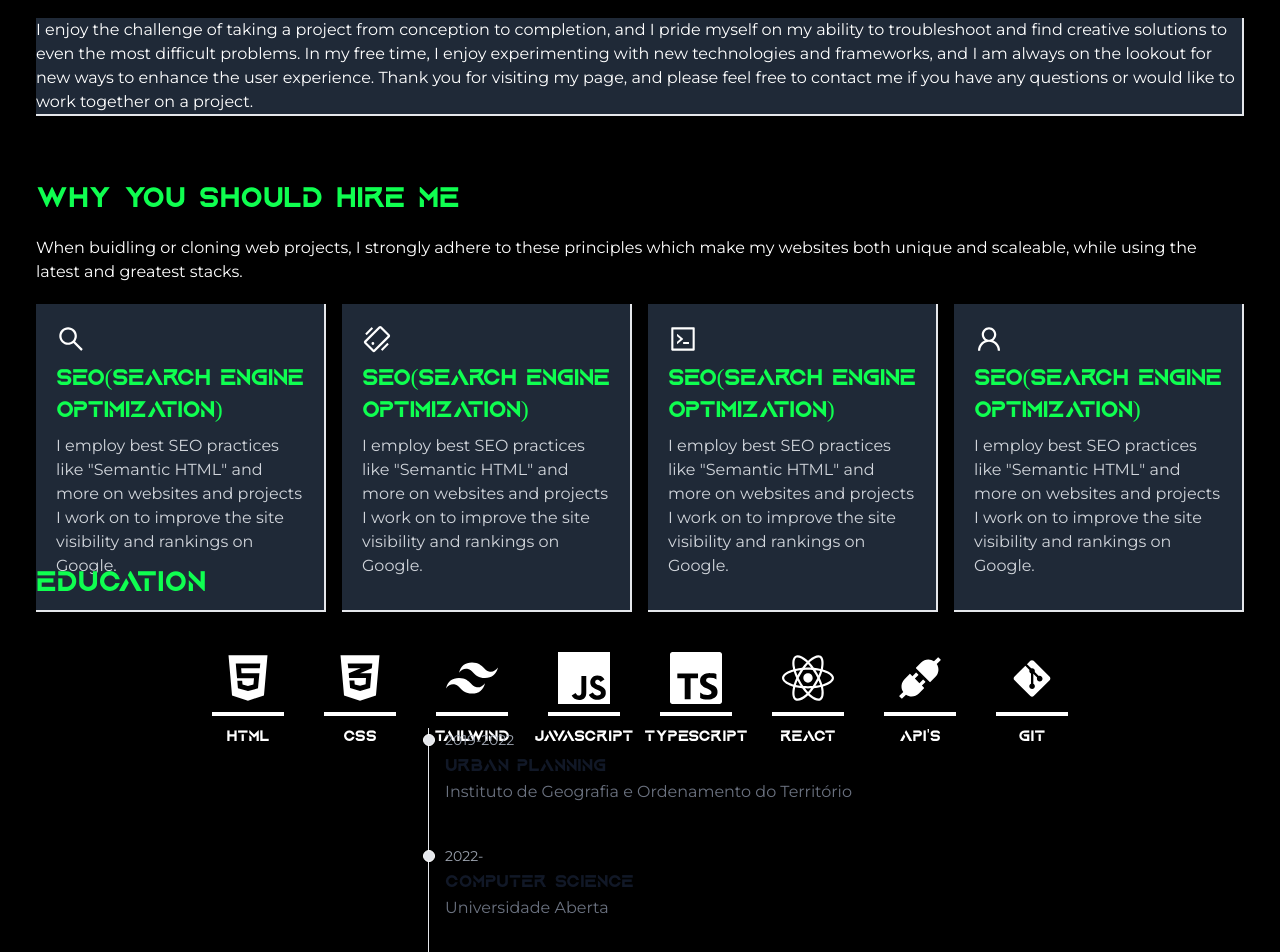
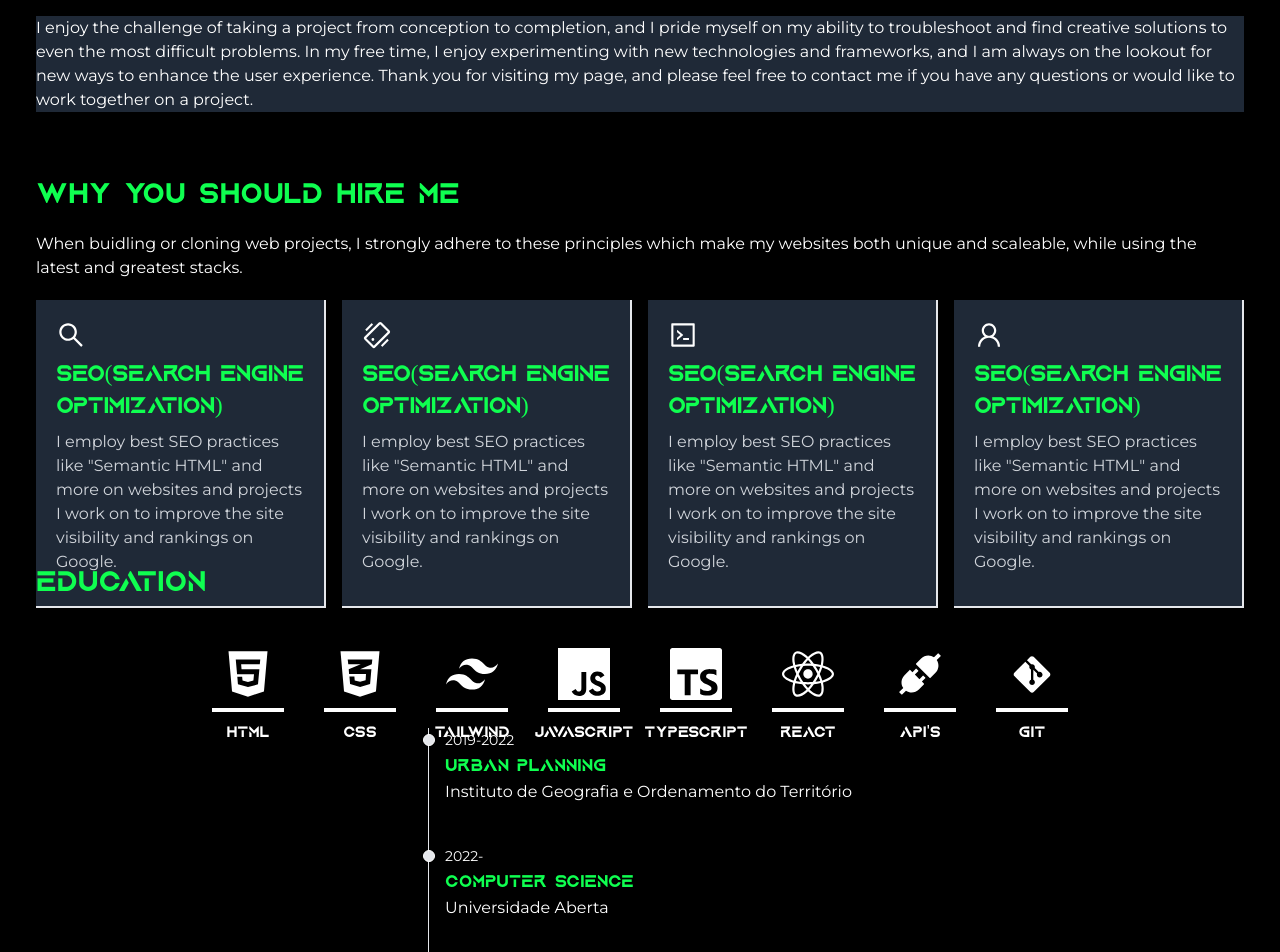
Before and after one commit to Egomessss/Edmilson-s-Portfolio, a React (Vite) app: page / in a window 1280 px wide. Shown: the part 1132-2084 px from the top of the page. Built offline with nearby package versions, Linux system fonts and the light colour scheme.

Commit message:
changes to text color and spacing

```diff
--- a/src/components/About.tsx
+++ b/src/components/About.tsx
@@ -8,7 +8,7 @@ function About() {
     <div className="h-screen">
       <h2 className="text-3xl mb-8">About Me</h2>
       <div className=" flex flex-col gap-8">
-        <div className="bg-gray-800  border-b-2 border-r-2">
+        <div className="bg-gray-800">
           <p>
             Hi there! I'm Edmilson, a front-end developer from Lisbon, Portugal
             who has passion for problem-solving and creating beautiful and
@@ -22,7 +22,7 @@ function About() {
           </p>
         </div>
         <br />
-        <div className="bg-gray-800  border-b-2 border-r-2">
+        <div className="bg-gray-800">
           <p>
             I enjoy the challenge of taking a project from conception to
             completion, and I pride myself on my ability to troubleshoot and
--- a/src/components/Contacts.tsx
+++ b/src/components/Contacts.tsx
@@ -28,7 +28,7 @@ function Contacts() {
                   className="peer block w-full appearance-none border-0 border-b  bg-transparent py-2.5 px-0 text-md white focus:border-neongreen focus:outline-none focus:ring-0"
                   placeholder=" "
                 />
-                <label className="absolute top-3 -z-10 origin-[0] -translate-y-6 scale-75 transform text-md text-white duration-300 peer-placeholder-shown:translate-y-0 peer-placeholder-shown:scale-100 peer-focus:left-0 peer-focus:-translate-y-6 peer-focus:scale-75 peer-focus:text-neongreen peer-focus:dark:text-neongreen">
+                <label className="absolute top-3 -z-10 origin-[0] -translate-y-6 scale-75 transform text-md duration-300 peer-placeholder-shown:translate-y-0 peer-placeholder-shown:scale-100 peer-focus:left-0 peer-focus:-translate-y-6 peer-focus:scale-75 peer-focus:text-neongreen peer-focus:dark:text-neongreen">
                   Your name
                 </label>
               </div>
@@ -39,7 +39,7 @@ function Contacts() {
                   className="peer block w-full appearance-none border-0 border-b  bg-transparent py-2.5 px-0 text-md white focus:border-neongreen focus:outline-none focus:ring-0"
                   placeholder=" "
                 />
-                <label className="absolute top-3 -z-10 origin-[0] -translate-y-6 scale-75 transform text-md text-white duration-300 peer-placeholder-shown:translate-y-0 peer-placeholder-shown:scale-100 peer-focus:left-0 peer-focus:-translate-y-6 peer-focus:scale-75 peer-focus:text-neongreen peer-focus:dark:text-neongreen">
+                <label className="absolute top-3 -z-10 origin-[0] -translate-y-6 scale-75 transform text-md duration-300 peer-placeholder-shown:translate-y-0 peer-placeholder-shown:scale-100 peer-focus:left-0 peer-focus:-translate-y-6 peer-focus:scale-75 peer-focus:text-neongreen peer-focus:dark:text-neongreen">
                   Your email
                 </label>
               </div>
@@ -50,7 +50,7 @@ function Contacts() {
                   className="peer block w-full appearance-none border-0 border-b  bg-transparent py-2.5 px-0 text-md white focus:border-neongreen focus:outline-none focus:ring-0"
                   placeholder=" "
                 />
-                <label className="absolute top-3 -z-10 origin-[0] -translate-y-6 scale-75 transform text-md text-white duration-300 peer-placeholder-shown:translate-y-0 peer-placeholder-shown:scale-100 peer-focus:left-0 peer-focus:-translate-y-6 peer-focus:scale-75 peer-focus:text-neongreen peer-focus:dark:text-neongreen">
+                <label className="absolute top-3 -z-10 origin-[0] -translate-y-6 scale-75 transform text-md duration-300 peer-placeholder-shown:translate-y-0 peer-placeholder-shown:scale-100 peer-focus:left-0 peer-focus:-translate-y-6 peer-focus:scale-75 peer-focus:text-neongreen peer-focus:dark:text-neongreen">
                   Subject
                 </label>
               </div>
@@ -60,14 +60,14 @@ function Contacts() {
                   className="peer block w-full appearance-none border-0 border-b  bg-transparent py-2.5 px-0 text-md white focus:border-neongreen focus:outline-none focus:ring-0"
                   placeholder=" "
                 ></textarea>
-                <label className="absolute top-3 -z-10 origin-[0] -translate-y-6 scale-75 transform text-md text-white duration-300 peer-placeholder-shown:translate-y-0 peer-placeholder-shown:scale-100 peer-focus:left-0 peer-focus:-translate-y-6 peer-focus:scale-75 peer-focus:text-neongreen peer-focus:dark:text-neongreen">
+                <label className="absolute top-3 -z-10 origin-[0] -translate-y-6 scale-75 transform text-md duration-300 peer-placeholder-shown:translate-y-0 peer-placeholder-shown:scale-100 peer-focus:left-0 peer-focus:-translate-y-6 peer-focus:scale-75 peer-focus:text-neongreen peer-focus:dark:text-neongreen">
                   Your message
                 </label>
               </div>
             </div>
             <button
               type="submit"
-              className="mt-5 rounded-md bg-black px-10 py-2 text-white"
+              className="mt-5 rounded-md bg-black px-10 py-2"
             >
               <a
                 href="#_"
--- a/src/components/Education.tsx
+++ b/src/components/Education.tsx
@@ -6,34 +6,28 @@ function Education() {
     <div className="h-screen">
       <h2 className="text-3xl mb-32">Education</h2>
       <div className="h-30 flex justify-center items-center">
-        <ol className="relative border-l border-gray-200 dark:border-gray-700">
+        <ol className="relative border-l border-gray-200">
           <li className="mb-10 ml-4">
-            <div className="absolute w-3 h-3 bg-gray-200 rounded-full mt-1.5 -left-1.5 border border-white dark:border-gray-900 dark:bg-gray-700"></div>
-            <time className="mb-1 text-sm font-normal leading-none text-gray-400 dark:text-gray-500">
+            <div className="absolute w-3 h-3 bg-gray-200 rounded-full mt-1.5 -left-1.5 border border-white "></div>
+            <time className="mb-1 text-sm font-normal leading-none  ">
               2019-2022
             </time>
-            <h3 className="text-lg font-semibold text-gray-900 dark:text-white">
-              Urban Planning{" "}
-            </h3>
-            <p className="mb-4 text-base font-normal text-gray-500 dark:text-gray-400">
+            <h3 className="text-lg font-semibold  ">Urban Planning </h3>
+            <p className="mb-4 text-base font-normal ">
               Instituto de Geografia e Ordenamento do Território
             </p>
           </li>
           <li className="mb-10 ml-4">
-            <div className="absolute w-3 h-3 bg-gray-200 rounded-full mt-1.5 -left-1.5 border border-white dark:border-gray-900 dark:bg-gray-700"></div>
-            <time className="mb-1 text-sm font-normal leading-none text-gray-400 dark:text-gray-500">
+            <div className="absolute w-3 h-3 bg-gray-200 rounded-full mt-1.5 -left-1.5 border border-white "></div>
+            <time className="mb-1 text-sm font-normal leading-none  ">
               2022-
             </time>
-            <h3 className="text-lg font-semibold text-gray-900 dark:text-white">
-              Computer Science
-            </h3>
-            <p className="mb-4 text-base font-normal text-gray-500 dark:text-gray-400">
-              Universidade Aberta
-            </p>
+            <h3 className="text-lg font-semibold  ">Computer Science</h3>
+            <p className="mb-4 text-base font-normal ">Universidade Aberta</p>
           </li>
         </ol>
       </div>
-      <Experience/>
+      <Experience />
     </div>
   )
 }
--- a/src/components/Navbar.tsx
+++ b/src/components/Navbar.tsx
@@ -18,7 +18,7 @@ function Navbar() {
         <ul className="hidden md:flex whitespace-nowrap">
           <li className="p-4">
             <a
-              className="group text-white transition-all duration-300 ease-in-out"
+              className="group transition-all duration-300 ease-in-out"
               href="#"
             >
               <span className={underline}>About Me</span>
@@ -28,7 +28,7 @@ function Navbar() {
           <li className="p-4">
 
             <a
-              className="group text-white transition-all duration-500 ease-in-out"
+              className="group transition-all duration-500 ease-in-out"
               href="#"
             >
               <span className={underline}>Why You Should Hire Me</span>
@@ -36,7 +36,7 @@ function Navbar() {
           </li>
           <li className="p-4">
             <a
-              className="group text-white transition-all duration-300 ease-in-out"
+              className="group transition-all duration-300 ease-in-out"
               href="#"
             >
               <span className={underline}>Education</span>
@@ -44,7 +44,7 @@ function Navbar() {
           </li>
           <li className="p-4">
             <a
-              className="group text-white transition-all duration-500 ease-in-out"
+              className="group transition-all duration-500 ease-in-out"
               href="#"
             >
               <span className={underline}>Experience</span>
@@ -52,7 +52,7 @@ function Navbar() {
           </li>
           <li className="p-4">
             <a
-              className="group text-white transition-all duration-500 ease-in-out"
+              className="group transition-all duration-500 ease-in-out"
               href="#"
             >
               <span className={underline}>Projects</span>
@@ -60,7 +60,7 @@ function Navbar() {
           </li>
           <li className="p-4">
             <a
-              className="group text-white transition-all duration-300 ease-in-out"
+              className="group transition-all duration-300 ease-in-out"
               href="#"
             >
               <span className={underline}>Contact Me</span>
--- a/src/components/ProjectsCards.tsx
+++ b/src/components/ProjectsCards.tsx
@@ -10,9 +10,7 @@ function ProjectsCards() {
       />
       {/* Hover effect */}
       <div className=" flex flex-col max-w-sm h-full opacity-0 group-hover:opacity-100 duration-300 absolute inset-x-0 bottom-0 justify-center items-center bg-gray-800">
-        <h3 className="text tracking-tight text-gray-900 dark:text-white">
-          Amazon E-commerce Store Clone
-        </h3>
+        <h3 className="text tracking-tight  ">Amazon E-commerce Store Clone</h3>
         <p className="text-neongreen m-2">
           Typescript | React | Tailwind | Api{" "}
         </p>
```
